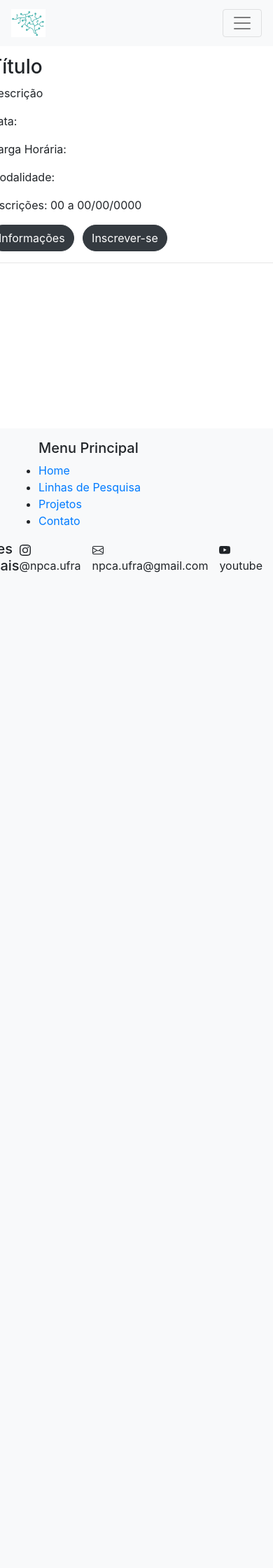
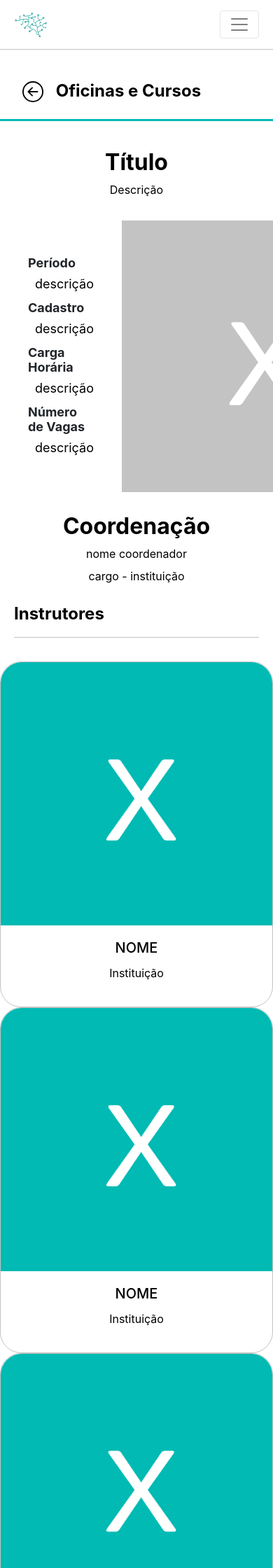
Before and after one commit to saraivanap/npca, a Django app: page /ocinfo/ in a window 390 px wide; the page is wider, and only the part inside the window is pictured. Shown: the top 2240 px of that part at 70% size. Before the commit the page ends 818 px from the top of that part, so only its background shows below. Run offline with Django 5.2, Linux system fonts and the light colour scheme; some libraries are stand-ins or nearby versions.

Commit message:
fix oficinas_cursos info

```diff
--- a/core/static/css/footer.css
+++ b/core/static/css/footer.css
@@ -1,6 +1,6 @@
 /* rodapé */
 .footer {
-    bottom: 0 !important; /* posiciona na parte inferior */
+    bottom: 0; /* posiciona na parte inferior */
     background-color: #f3f3f3; /* cor de fundo */
     color: #000; /* cor do texto */
     width: 100% !important; /* ocupa 100% da largura da tela */
--- /dev/null
+++ b/core/static/css/info.css
@@ -0,0 +1,66 @@
+/* linha */
+.linha {
+    background-color: #c3c3c3 !important; /* cor cinza clara */
+    margin: 10px 20px; /* espaçamentos */
+    height: 1px;
+}
+
+/* Estilo para o container flexível */
+.d-flex {
+    display: flex; /* Define o container como flexível */
+    justify-content: space-between; /* Espaça o conteúdo nas extremidades */
+    align-items: flex-start; /* Alinha os itens no início */
+    gap: 20px; /* Define um espaço de 20px entre os itens */
+}
+
+/* Estilização para a div.text */
+.text {
+    margin-right: 20px; /* Espaçamento à direita da div.text */
+}
+
+/* Estilo para os títulos dentro de div.text */
+.text h3 {
+    margin-top: 10px; /* Espaçamento superior */
+    margin-bottom: 5px; /* Espaçamento inferior */
+    margin-left: 40px;
+    font-weight: bold; /* Define fonte em negrito */
+    text-align: left;
+    font-size: large;
+}
+
+/* Estilização para os parágrafos dentro de div.text */
+.text p {
+    margin-bottom: 10px; /* Espaçamento inferior entre parágrafos */
+    margin-left: 50px;
+    text-align: left;
+    font-size: large;
+}
+
+/* Estilização para a div.image */
+.image img {
+    align-items: end;
+    margin-right: 40px;
+}
+
+/* Estilo para o botão com classe "btn" e "btn-primary" */
+.btn {
+    color: #000; /* cor inicial do texto */
+    border-radius: 100px; /* bordas arredondadas */
+    background-color: transparent; /* fundo transparente */
+    border: none;
+    text-align: center;
+}
+
+/* hover botão pesquisar */
+.btn:hover {
+    background-color: transparent; /* cor de fundo ao passar o mouse */
+    color: #333;
+}
+
+/* ao clicar no botão de pesquisa*/
+.btn:active {
+    background-color: #f3f3f3 !important; /* cor de fundo ao ser clicado */
+    color: #000 !important; /* cor do texto */
+    border: #333 !important; /* cor da borda */
+    box-shadow: none !important;
+}
--- a/core/templates/index.html
+++ b/core/templates/index.html
@@ -149,7 +149,7 @@
                 <p>A Universidade Federal Rural da Amazônia (UFRA), fundada em 1975, destaca-se como uma instituição de ensino superior pública situada no estado do Pará. Reconhecida pela sua atuação nas áreas de ciências agrárias e ambientais, a UFRA oferece cursos de graduação e pós-graduação alinhados às demandas regionais, promovendo a formação de profissionais qualificados e o avanço do conhecimento científico. Além disso, a UFRA tem um forte compromisso com a extensão universitária, desenvolvendo projetos e programas que visam à integração com a comunidade e à promoção do desenvolvimento sustentável na região amazônica.</p>
 
             </div>
-            <!-- Imagem -->
+            <!-- imagem -->
             <div class="image">
                 <img src="static/imagens/ufra.png" alt="ufra" width="150" height="auto">
             </div>
@@ -163,7 +163,7 @@
     </a>
 </div>
     <!-- rodapé -->
-    <footer class="footer bg-light py-3 mt-4 fixed-bottom">
+    <footer class="footer bg-light py-3 mt-4 position-bottom">
         <div class="container">
             <div class="row">
                 <div class="col-md-4">
--- a/core/templates/lab.html
+++ b/core/templates/lab.html
@@ -185,7 +185,7 @@
 
 
     <!-- rodapé -->
-    <footer class="footer bg-light py-3 mt-4 fixed-bottom">
+    <footer class="footer bg-light py-3 mt-4 position-bottom">
         <div class="container">
             <div class="row">
                 <div class="col-md-4">
--- a/core/templates/leituras.html
+++ b/core/templates/leituras.html
@@ -107,7 +107,7 @@
     <hr class="linha">
 
     <!-- rodapé -->
-    <footer class="footer bg-light py-3 mt-4  fixed-bottom">
+    <footer class="footer bg-light py-3 mt-4 position-bottom">
         <div class="container">
             <div class="row">
                 <div class="col-md-4">
--- a/core/templates/oc.html
+++ b/core/templates/oc.html
@@ -160,7 +160,7 @@
     </div>
 
     <!-- rodapé -->
-    <footer class="footer bg-light py-3 mt-4 fixed-bottom">
+    <footer class="footer bg-light py-3 mt-4 position-bottom">
         <div class="container">
             <div class="row">
                 <div class="col-md-4">
--- a/core/templates/ocinfo.html
+++ b/core/templates/ocinfo.html
@@ -10,8 +10,14 @@
     <!-- bootstrap CSS -->
     <link rel="stylesheet" href="https://stackpath.bootstrapcdn.com/bootstrap/4.5.2/css/bootstrap.min.css">
     <!-- arquivos CSS -->
-    <link rel="stylesheet" href="{% static 'css/fix.css' %}">
-    <link rel="stylesheet" href="{% static 'css/index.css' %}">
+    <link rel="stylesheet" href="{% static 'css/header.css' %}">
+    <link rel="stylesheet" href="{% static 'css/footer.css' %}">
+    <link rel="stylesheet" href="{% static 'css/ts.css' %}">
+    <link rel="stylesheet" href="{% static 'css/body.css' %}">
+    <link rel="stylesheet" href="{% static 'css/botoes.css' %}">
+    <link rel="stylesheet" href="{% static 'css/oc.css' %}">
+    <link rel="stylesheet" href="{% static 'css/info.css' %}">
+    <link rel="stylesheet" href="{% static 'css/card.css' %}">
 </head>
 
 <body>
@@ -76,34 +82,141 @@
 
     <!-- conteúdo da página -->
     <!-- título com separador -->
-    <h2 class="content-title">Oficinas e Cursos</h2>
+    <h2 class="content-title">
+        <button onclick="window.history.back()" class="btn btn-primary">
+            <svg xmlns="http://www.w3.org/2000/svg" width="30" height="30" fill="currentColor" class="bi bi-arrow-left-circle" viewBox="0 0 16 16">
+                <path fill-rule="evenodd" d="M1 8a7 7 0 1 0 14 0A7 7 0 0 0 1 8m15 0A8 8 0 1 1 0 8a8 8 0 0 1 16 0m-4.5-.5a.5.5 0 0 1 0 1H5.707l2.147 2.146a.5.5 0 0 1-.708.708l-3-3a.5.5 0 0 1 0-.708l3-3a.5.5 0 1 1 .708.708L5.707 7.5z"/>
+              </svg>
+        </button>
+        Oficinas e Cursos</h2>
     <hr>
+    <div class="content">
+        <h3>Título</h3>
+        <p>Descrição</p>
+    </div>
     <div class="row mt-4">
-        <div class="row">
-            <div class="col">
+        <div class="col">
+            <!-- Container flexível para o texto e a imagem -->
+            <div class="d-flex justify-content-between">
                 <!-- texto -->
-                <h3>Título</h3>
-                <p>Descrição</p>
-                <p>Data:</p>
-                <p>Carga Horária:</p>
-                <p>Modalidade:</p>
-                <p>Inscrições: 00 a 00/00/0000</p>
-                <!-- botões -->
-                <div class="button">
-                    <a href="/ocinfo" class="btn btn-dark rounded-pill mr-2">
-                        Informações
-                    </a>
-                    <a href="/inscricoes" class="btn btn-dark rounded-pill mr-2">
-                        Inscrever-se
-                    </a>
+                <div class="text">
+                    <h3>Período</h3>
+                    <p>descrição</p>
+                    <h3>Cadastro</h3>
+                    <p>descrição</p>
+                    <h3>Carga Horária</h3>
+                    <p>descrição</p>
+                    <h3>Número de Vagas</h3>
+                    <p>descrição</p>
+
+                </div>
+                <!-- imagem -->
+                <div class="image">
+                    <img src="{% static 'imagens/foto.png' %}" alt="foto" width="400" height="auto">
                 </div>
             </div>
+        </div>
+    </div>
+    <div class="content">
+        <h3>Coordenação</h3>
+        <p>nome coordenador</p>
+        <p>cargo - instituição</p>
+    </div>
+
+    <h2 class="content-title">Instrutores</h2>
+    <hr class="linha">
+    <div class="row mt-4">
+        <div class="col-md-4">
+            <div class="card">
+                <img src="{% static 'imagens/fotoprojeto.png' %}" class="card-img-top" alt="Imagem 1">
+                <div class="card-body">
+                    <h5 class="card-title">NOME</h5>
+                    <p>Instituição</p>
+                </div>
+            </div>
+        </div>
+        <div class="col-md-4">
+            <div class="card">
+                <img src="{% static 'imagens/fotoprojeto.png' %}" class="card-img-top" alt="Imagem 2">
+                <div class="card-body">
+                    <h5 class="card-title">NOME</h5>
+                    <p>Instituição</p>
+                </div>
+            </div>
+        </div>
+        <div class="col-md-4">
+            <div class="card">
+                <img src="{% static 'imagens/fotoprojeto.png' %}" class="card-img-top" alt="Imagem 3">
+                <div class="card-body">
+                    <h5 class="card-title">NOME</h5>
+                    <p>Instituição</p>
+                </div>
+            </div>
+        </div>
+    </div>
+
+    <h2 class="content-title">Público Alvo</h2>
+    <hr class="linha">
+    <div class="content">
+        <p>texto</p>
+    </div>
+
+    <h2 class="content-title">Conhecimento Prévio</h2>
+    <hr class="linha">
+    <div class="content">
+        <p>texto</p>
+    </div>
+
+    <h2 class="content-title">Objetivo Geral</h2>
+    <hr class="linha">
+    <div class="content">
+        <p>texto</p>
+    </div>
+
+    <h2 class="content-title">Objetivo Específico</h2>
+    <hr class="linha">
+    <div class="content">
+        <p>texto</p>
+    </div>
+
+    <h2 class="content-title">Cronograma de Aulas</h2>
+    <hr class="linha">
+    <div class="content">
+        <p>texto</p>
+    </div>
+
+    <h2 class="content-title">Conteúdo Programático</h2>
+    <hr class="linha">
+    <div class="content">
+        <p>texto</p>
+    </div>
+
+    <h2 class="content-title">Metodologia</h2>
+    <hr class="linha">
+    <div class="content">
+        <p>texto</p>
+    </div>
+
+    <h2 class="content-title">Material Didático</h2>
+    <hr class="linha">
+    <div class="content">
+        <p>texto</p>
+    </div>
+
+        <!-- botões -->
+        <div class="button">
+            <a href="/ocinfo" class="btn btn-dark rounded-pill mr-2">
+                Voltar
+            </a>
+            <a href="/inscricoes" class="btn btn-dark rounded-pill mr-2">
+                Inscrever-se
+            </a>
         </div>
     </div>
     <hr>
 
     <!-- rodapé -->
-    <footer class="footer bg-light py-3 mt-4 fixed-bottom">
+    <footer class="footer bg-light py-3 mt-4 position-bottom">
         <div class="container">
             <div class="row">
                 <div class="col-md-4">
--- a/core/templates/pesquisa.html
+++ b/core/templates/pesquisa.html
@@ -201,7 +201,7 @@
     </div>
 
     <!-- rodapé -->
-    <footer class="footer bg-light py-3 mt-4 fixed-bottom">
+    <footer class="footer bg-light py-3 mt-4 position-bottom">
         <div class="container">
             <div class="row">
                 <div class="col-md-4">
--- a/core/templates/pesquisadores.html
+++ b/core/templates/pesquisadores.html
@@ -112,7 +112,7 @@
         </div>
 
 <!-- rodapé -->
-    <footer class="footer bg-light py-3 mt-4 fixed-bottom">
+    <footer class="footer bg-light py-3 mt-4 position-bottom">
         <div class="container">
             <div class="row">
                 <div class="col-md-4">
--- a/core/templates/projetos.html
+++ b/core/templates/projetos.html
@@ -98,7 +98,7 @@
     </div>
 
     <!-- rodapé -->
-    <footer class="footer bg-light py-3 mt-4 fixed-bottom">
+    <footer class="footer bg-light py-3 mt-4 position-bottom">
         <div class="container">
             <div class="row">
                 <div class="col-md-4">
--- a/core/templates/ps.html
+++ b/core/templates/ps.html
@@ -196,7 +196,7 @@
         <button type="button" class="btn btn-dark rounded-pill mr-2" style="margin-top: 25px;" style="margin-bottom: 25px;">Resultado</button>
     </div>
     <!-- rodapé -->
-    <footer class="footer bg-light py-3 mt-4 fixed-bottom">
+    <footer class="footer bg-light py-3 mt-4 position-bottom">
         <div class="container">
             <div class="row">
                 <div class="col-md-4">
--- a/core/templates/publicacoes.html
+++ b/core/templates/publicacoes.html
@@ -114,7 +114,7 @@
     </div>
 
     <!-- rodapé -->
-    <footer class="footer bg-light py-3 mt-4 fixed-bottom">
+    <footer class="footer bg-light py-3 mt-4 position-bottom">
         <div class="container">
             <div class="row">
                 <div class="col-md-4">
```
Also changed, not shown: core/static/imagens/foto.png (renamed from core/static/imagens/fotopesquisador.png).
